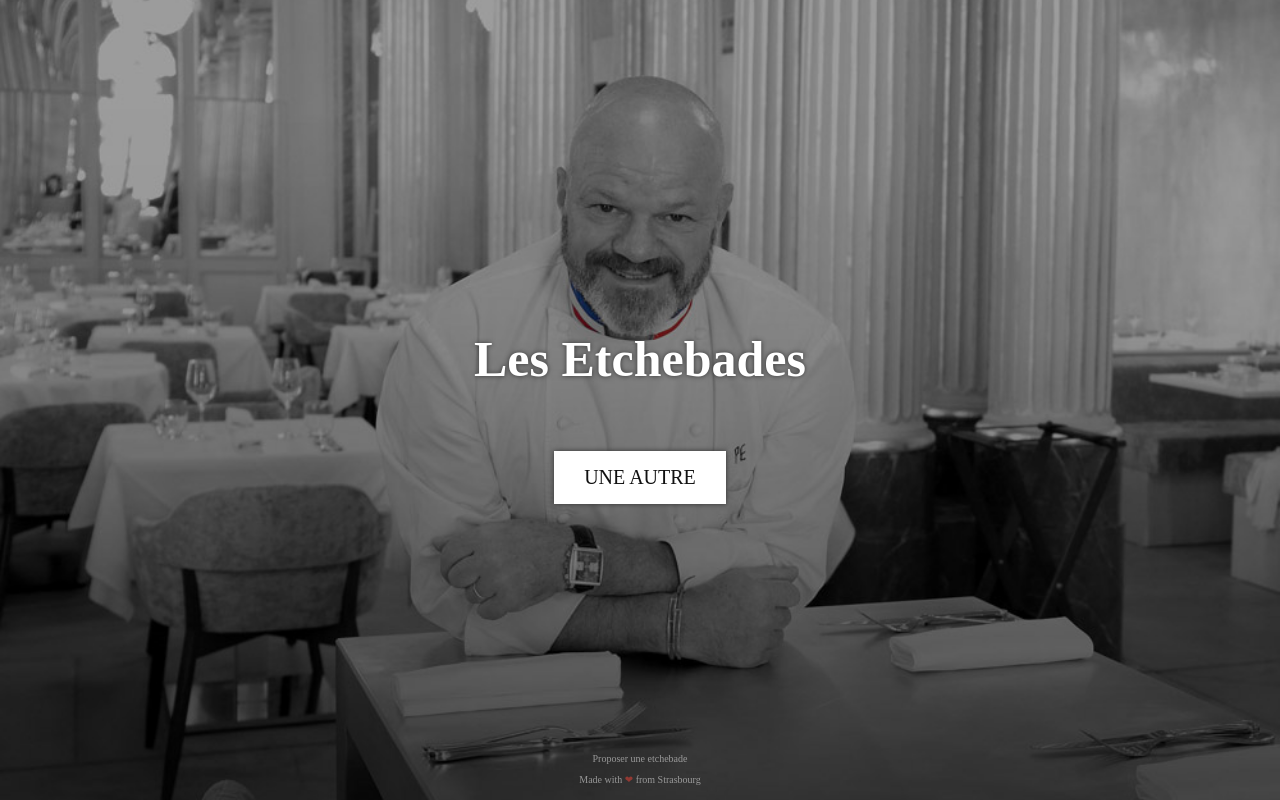
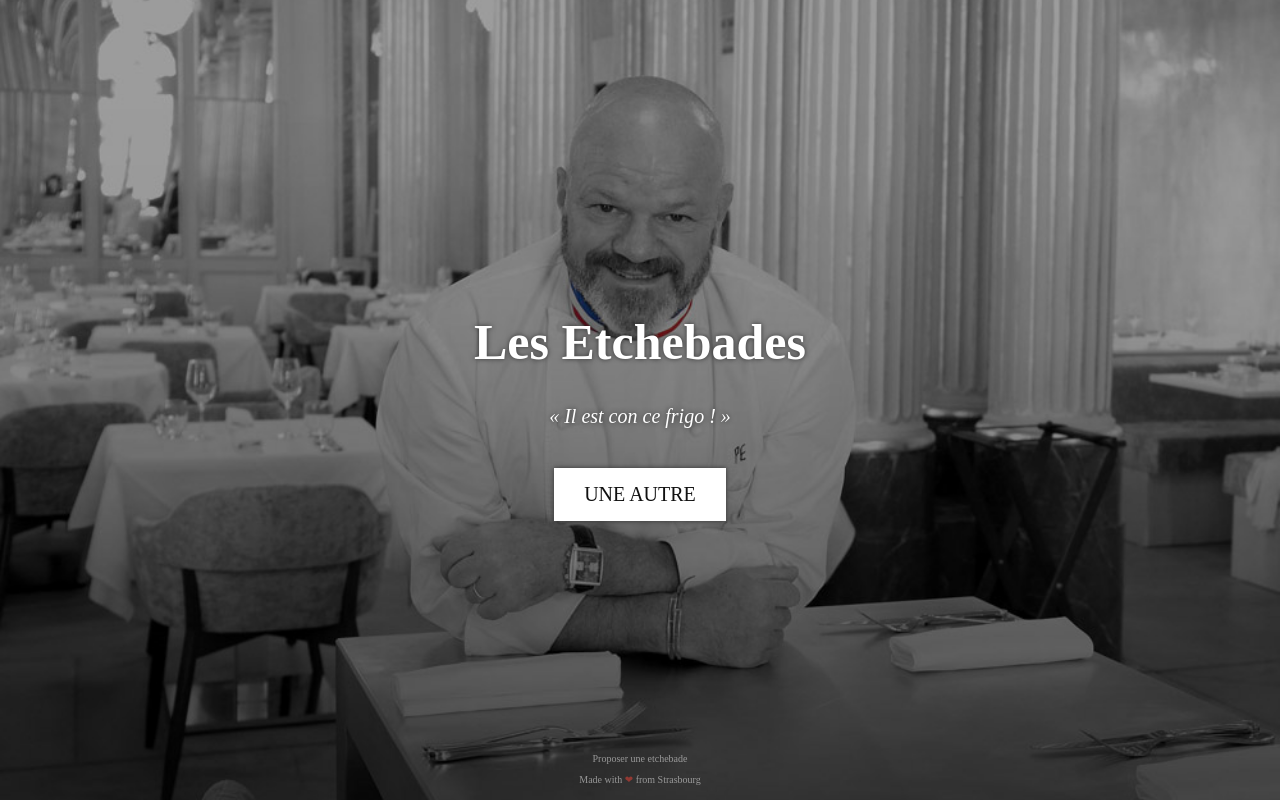
Before and after one commit to monsieurnebo/website-etchebades, a Next.js app: page / in a window 1280 px wide. Built offline with nearby package versions, Linux system fonts and the light colour scheme; a web font is replaced by a local one.

Commit message:
refactor: Create quotes helpers
Shared between API & webapp

```diff
--- a/components/NewQuoteButton/NewQuoteButton.js
+++ b/components/NewQuoteButton/NewQuoteButton.js
@@ -1,10 +1,11 @@
 import NextLink from "next/link";
-import quotes from "../../content/quotes";
+import getRandomQuote from "../../quotes/getRandomQuote";
 import styles from "./newquotebutton.module.scss";
 
 export default function NewQuoteButton() {
-  const randomQuoteIndex = Math.floor(Math.random() * quotes.length);
-  const randomQuoteSlug = `/citations/${randomQuoteIndex}`;
+  const randomQuote = getRandomQuote();
+  const randomQuoteId = randomQuote.id;
+  const randomQuoteSlug = `/citations/${randomQuoteId}`;
 
   return (
     <NextLink href={randomQuoteSlug} passHref>
--- a/pages/api/quotes.js
+++ b/pages/api/quotes.js
@@ -1,6 +1,6 @@
 import Cors from "cors";
 import initMiddleware from "../../lib/initMiddleware";
-import quotes from "../../content/quotes";
+import quotes from "../../quotes/quotes";
 
 // Initialize the cors middleware
 const cors = initMiddleware(
--- a/pages/api/randomQuote.js
+++ b/pages/api/randomQuote.js
@@ -1,8 +1,7 @@
-import quotes from "../../content/quotes";
+import getRandomQuote from "../../quotes/getRandomQuote";
 
 export default function handler(req, res) {
-  const randomQuoteIndex = Math.floor(Math.random() * quotes.length);
-  const quote = quotes[randomQuoteIndex];
+  const quote = getRandomQuote();
 
   res.status(200).json({ quote });
 }
--- a/pages/citations/[id].js
+++ b/pages/citations/[id].js
@@ -3,7 +3,9 @@ import Head from "next/head";
 import Quote from "../../components/Quote/Quote";
 import NewQuoteButton from "../../components/NewQuoteButton/NewQuoteButton";
 import Layout from "../../components/Layout/Layout";
-import quotes from "../../content/quotes";
+import quotes from "../../quotes/quotes";
+import getQuote from "../../quotes/getQuote";
+import getRandomQuote from "../../quotes/getRandomQuote";
 
 export async function getStaticPaths() {
   const paths = quotes.map((quote, index) => {
@@ -32,7 +34,7 @@ export async function getStaticProps(context) {
 }
 
 export default function Home({ quoteIndex }) {
-  const quote = quotes[quoteIndex];
+  const quote = getQuote(quoteIndex);
 
   return (
     <Layout>
--- a/pages/index.js
+++ b/pages/index.js
@@ -3,8 +3,11 @@ import Head from "next/head";
 import Quote from "../components/Quote/Quote";
 import NewQuoteButton from "../components/NewQuoteButton/NewQuoteButton";
 import Layout from "../components/Layout/Layout";
+import getRandomQuote from "../quotes/getRandomQuote";
 
 export default function Home() {
+  const quote = getRandomQuote();
+
   return (
     <Layout>
       <Head>
@@ -12,7 +15,7 @@ export default function Home() {
         <link rel="icon" href="/favicon.ico" />
       </Head>
 
-      {/* <Quote quote={quote} /> */}
+      <Quote quote={quote} />
       <NewQuoteButton />
     </Layout>
   );
--- /dev/null
+++ b/quotes/getRandomQuote.js
@@ -0,0 +1,10 @@
+import quotes from "./quotes";
+
+export default function getRandomQuote() {
+  const randomQuoteIndex = Math.floor(Math.random() * quotes.length);
+  const randomQuote = quotes[randomQuoteIndex];
+  return {
+    ...randomQuote,
+    id : randomQuoteIndex
+  };
+}
```
Also changed, not shown: quotes/getQuote.js (added, +9 -0 lines), quotes/quotes.js (renamed from content/quotes.js).
